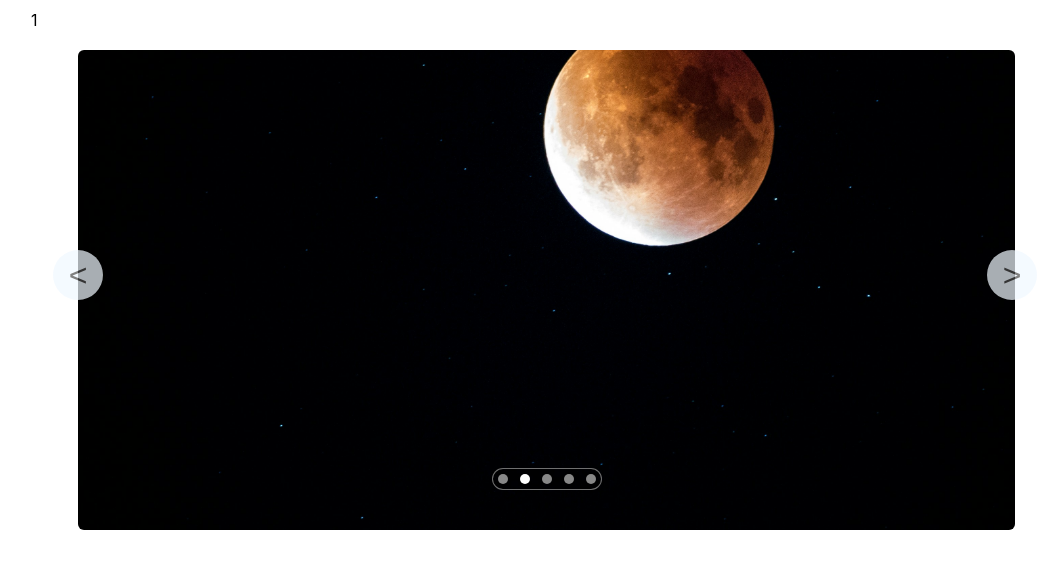
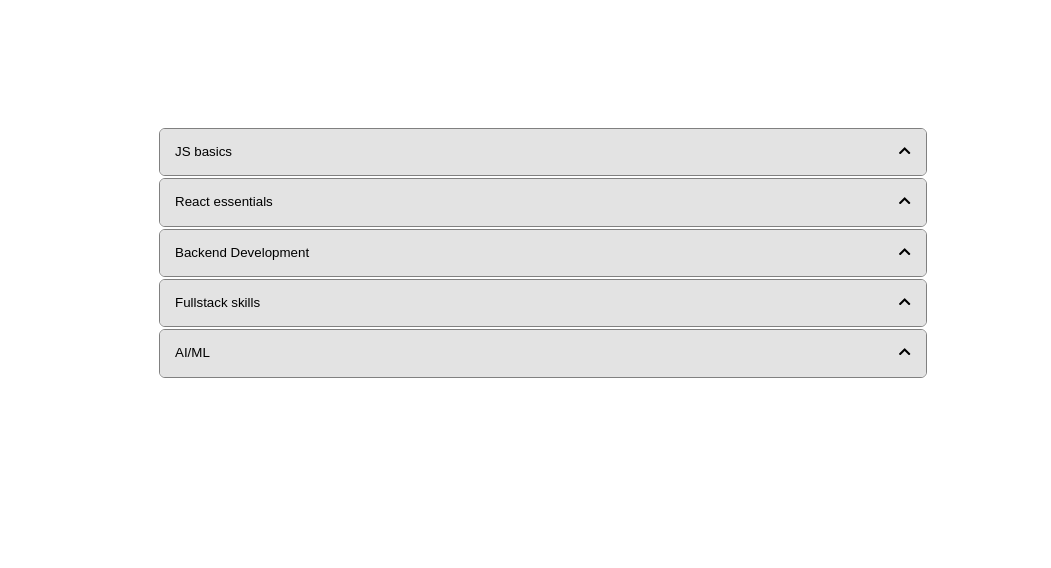
Before and after one commit to Rahulrai1998/frontend-machine-coding, a React (Create React App) app: page / in a window 1280 px wide. Shown: the top 568 px of the page, without its empty margins (97-1148 px from the left). Built offline with nearby package versions, Linux system fonts and the light colour scheme.

Commit message:
accordion updates

```diff
--- a/package.json
+++ b/package.json
@@ -13,6 +13,7 @@
     "mathjs": "^14.6.0",
     "react": "^19.1.0",
     "react-dom": "^19.1.0",
+    "react-icons": "^5.5.0",
     "react-scripts": "5.0.1",
     "web-vitals": "^2.1.4"
   },
--- a/src/App.js
+++ b/src/App.js
@@ -18,6 +18,7 @@ import PolyfillsTester from "./components/PolyfillsTester";
 import GridLights from "./components/grid-lights/GridLights";
 import { Accordion } from "./components/accordion";
 import CarouselComp from "./components/carousel";
+import CarouselTwo from "./components/carouselTwo";
 
 function App() {
   return (
@@ -39,8 +40,9 @@ function App() {
       {/* <Todo /> */}
       {/* <PolyfillsTester /> */}
       {/* <GridLights /> */}
-      {/* <Accordion /> */}
-      <CarouselComp />
+      <Accordion />
+      {/* <CarouselComp /> */}
+      {/* <CarouselTwo /> */}
     </div>
   );
 }
--- a/src/components/accordion/Accordion.jsx
+++ b/src/components/accordion/Accordion.jsx
@@ -1,12 +1,32 @@
-import React from "react";
+import React, { useState } from "react";
 import { data } from "./data";
+import { FaChevronDown, FaChevronUp } from "react-icons/fa";
 
 const Accordion = () => {
+  const [openIndex, setOpenIndex] = useState(null);
+
+  const handleToggle = (index) => {
+    setOpenIndex((prev) => (prev === index ? null : index));
+  };
+  if(!data || data.length === 0) return <p>Data not found!</p>
   return (
     <div className="accord-parent">
-      {data?.map((elm) => (
+      {data?.map((elm, index) => (
         <div className="accord-card" key={elm.id}>
-          {elm?.title}
+          <button
+            className="accord-title-btn"
+            onClick={() => handleToggle(index)}
+          >
+            <div>{elm?.title}</div>
+            <div>
+              {openIndex === index ? <FaChevronDown /> : <FaChevronUp />}
+            </div>
+          </button>
+          {openIndex === index && (
+            <div className="accord-content">
+              {elm.content ? elm.content : "no content"}
+            </div>
+          )}
         </div>
       ))}
     </div>
--- a/src/components/accordion/data.js
+++ b/src/components/accordion/data.js
@@ -19,4 +19,9 @@ export const data = [
     title: "Fullstack skills",
     content: "Hold the grab over full-fledged software engineer.",
   },
+  {
+    id: 5,
+    title: "AI/ML",
+    content: null,
+  },
 ];
--- a/src/components/carousel/Carousel.jsx
+++ b/src/components/carousel/Carousel.jsx
@@ -145,6 +145,7 @@ const Carousel = ({ children }) => {
         ))}
       </section>
       <button
+        className="carousel-btn"
         id="left-btn"
         onClick={handlePrevious}
         aria-controls={`image-${currentIndex}`}
@@ -152,6 +153,7 @@ const Carousel = ({ children }) => {
         {"<"}
       </button>
       <button
+        className="carousel-btn"
         id="right-btn"
         onClick={handleNext}
         aria-controls={`image-${currentIndex}`}
--- a/src/components/carousel/styles.css
+++ b/src/components/carousel/styles.css
@@ -42,7 +42,7 @@
 .hide {
   opacity: 0;
 }
-button {
+button.carousel-btn {
   width: 50px;
   height: 50px;
   position: absolute;
--- /dev/null
+++ b/src/components/carouselTwo/ImageCarousel.jsx
@@ -0,0 +1,5 @@
+import React from "react";
+
+export const ImageCarousel = () => {
+  return <div>ImageCarousel</div>;
+};
--- /dev/null
+++ b/src/components/carouselTwo/index.jsx
@@ -0,0 +1,9 @@
+import React from 'react'
+
+const CarouselTwo = () => {
+  return (
+    <div>CarouselTwo</div>
+  )
+}
+
+export default CarouselTwo
--- a/src/index.css
+++ b/src/index.css
@@ -51,10 +51,34 @@ div.grid-light-box {
   flex-direction: column;
   margin: 10% auto;
   justify-content: center;
+  gap: 2px;
 }
 
 .accord-card {
   border: 1px solid grey;
+  border-radius: 6px;
+  z-index: 1;
+  overflow: hidden;
   text-align: left;
-  padding: 8px;
+  transition: all 10s linear;
+  /* padding: 8px; */
 }
+
+button.accord-title-btn {
+  display: flex;
+  flex-direction: row;
+  justify-content: space-between;
+  padding: 15px;
+  height: 100%;
+  text-align: left;
+  width: 100%;
+  background: none;
+  border: none;
+  cursor: pointer;
+  background-color: rgb(227, 227, 227);
+}
+
+.accord-content {
+  background-color: rgb(248, 248, 248);
+  padding: 10px;
+}
```
Also changed, not shown: 1 other file (tests, documents, lock files or other folders).
